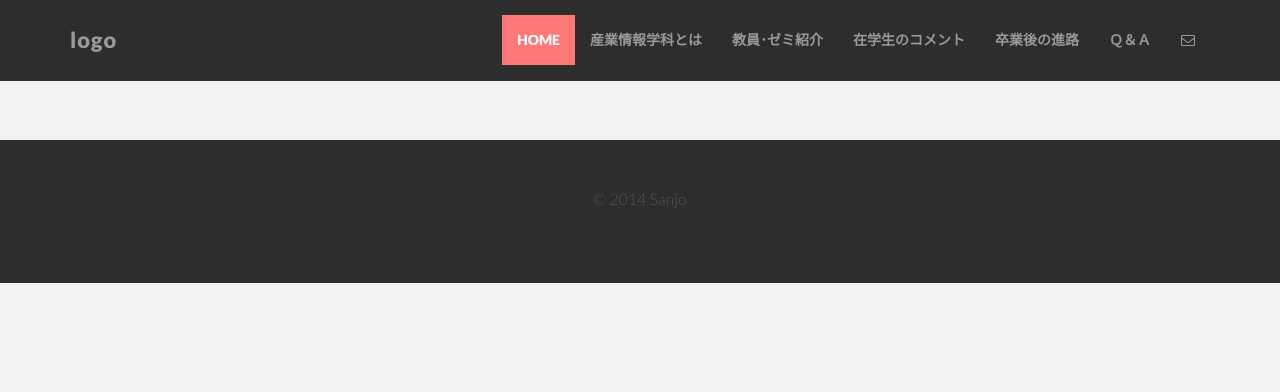
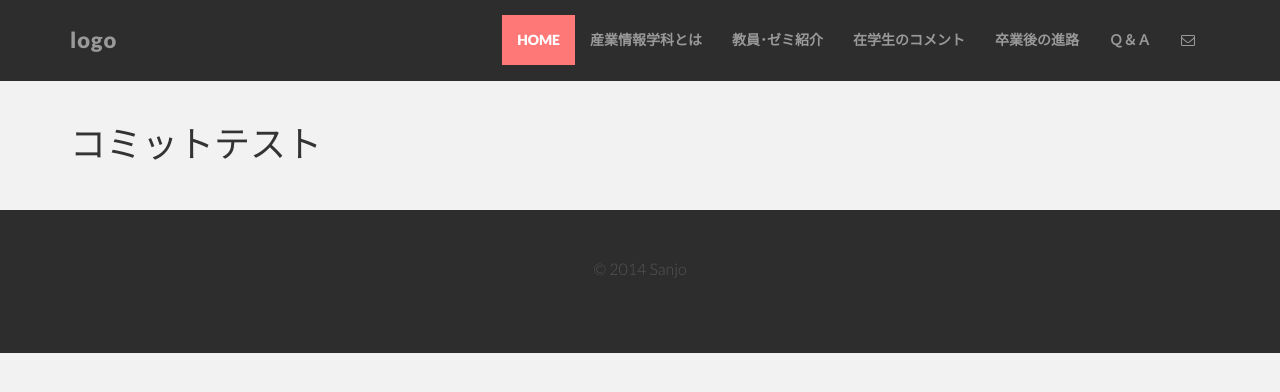
Before and after one commit to asatozemi/asatozemi.github.io, a plain HTML site: page asatozemi.html in a window 1280 px wide. Drawn offline with nearby package versions, Linux system fonts and the light colour scheme.

Commit message:
asatozemi.htmlに適当変更テスト

```diff
--- a/asatozemi.html
+++ b/asatozemi.html
@@ -53,6 +53,8 @@
     </div>
 
 <div class="container w">
+<h1>コミットテスト</h1>
+
 </div>
 
 
```
